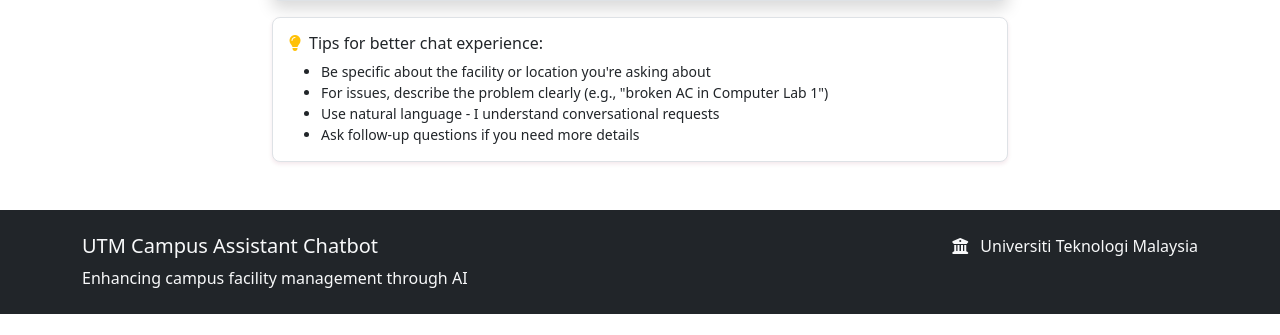
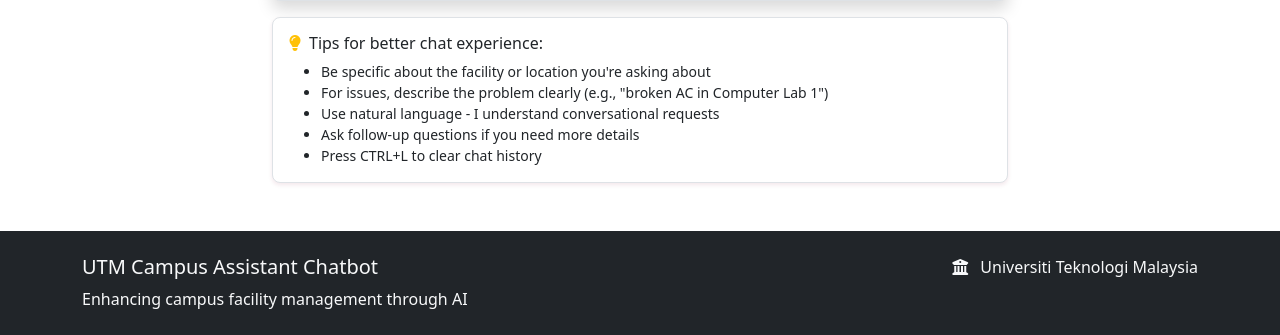
Before and after one commit to sengtan/utm_campus_chatbot, a Flask app: page /chatbot in a window 1280 px wide. Shown: the part 779-1114 px from the top of the page. Before the commit the page ends 1093 px from the top, so only its background shows below. Run offline with Flask 3, Linux system fonts and the light colour scheme; a user stored in the database is signed in; data comes from the database, SQL or seed files in the repository; some libraries are stand-ins or nearby versions.

Commit message:
Add tip to clear chat history

```diff
--- a/templates/chatbot.html
+++ b/templates/chatbot.html
@@ -112,6 +112,7 @@
                     <li>For issues, describe the problem clearly (e.g., "broken AC in Computer Lab 1")</li>
                     <li>Use natural language - I understand conversational requests</li>
                     <li>Ask follow-up questions if you need more details</li>
+                    <li>Press CTRL+L to clear chat history</li>
                 </ul>
             </div>
         </div>
```
